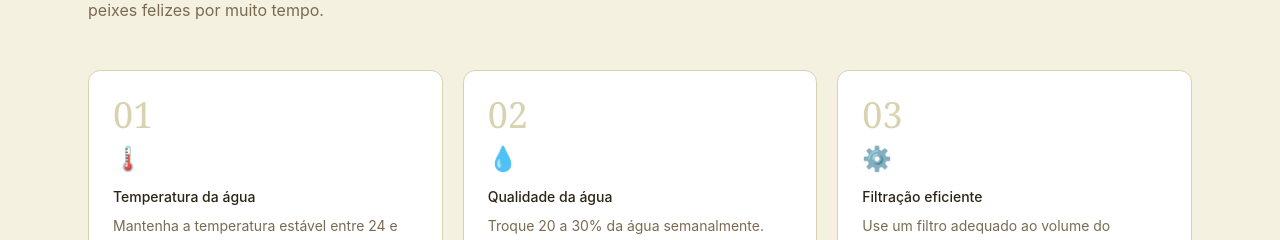
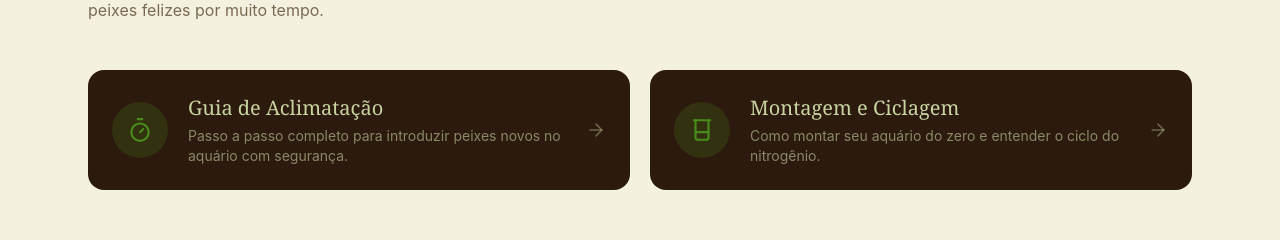
Before and after one commit to PedroMSBarros/Metazoa-store, a React (Vite) app: page /cuidados in a window 1280 px wide. Shown: the part 210-450 px from the top of the page. Built offline with nearby package versions, Linux system fonts and the light colour scheme; no server answers.

Commit message:
adiciona cards de acesso aos guias na pagina cuidados

```diff
--- a/src/pages/Cuidados.jsx
+++ b/src/pages/Cuidados.jsx
@@ -1,4 +1,6 @@
 import { motion } from 'framer-motion'
+import { Link } from 'react-router-dom'
+import { ArrowRight, Timer, Beaker } from 'lucide-react'
 import Header from '../components/Header'
 import Footer from '../components/Footer'
 
@@ -12,6 +14,21 @@ const dicas = [
   { num: '07', icon: '🧪', titulo: 'Teste da água', texto: 'Teste regularmente os parâmetros da água: pH, amônia, nitrito e nitrato. Kits de teste são baratos e essenciais.' },
   { num: '08', icon: '🪸', titulo: 'Decoração', texto: 'Use substrato e decoração adequados para cada espécie. Alguns peixes precisam de esconderijos para se sentir seguros.' },
   { num: '09', icon: '🩺', titulo: 'Saúde dos peixes', texto: 'Observe seus peixes diariamente. Comportamento estranho, manchas ou nadadeiras danificadas podem indicar doenças.' },
+]
+
+const guias = [
+  {
+    icon: Timer,
+    titulo: 'Guia de Aclimatação',
+    texto: 'Passo a passo completo para introduzir peixes novos no aquário com segurança.',
+    link: '/cuidados/aclimatacao'
+  },
+  {
+    icon: Beaker,
+    titulo: 'Montagem e Ciclagem',
+    texto: 'Como montar seu aquário do zero e entender o ciclo do nitrogênio.',
+    link: '/cuidados/montagem'
+  },
 ]
 
 function Cuidados() {
@@ -31,6 +48,21 @@ function Cuidados() {
           <p className="text-[#7A6A52] mt-3 max-w-xl">Tudo que você precisa saber para manter seu aquário saudável e seus peixes felizes por muito tempo.</p>
         </motion.div>
 
+        <motion.div className="grid grid-cols-1 md:grid-cols-2 gap-5 mb-14" initial={{ opacity: 0, y: 20 }} animate={{ opacity: 1, y: 0 }} transition={{ duration: 0.6, delay: 0.1 }}>
+          {guias.map((guia) => (
+            <Link key={guia.titulo} to={guia.link} className="bg-[#2C1A0E] rounded-2xl p-6 flex items-center gap-5 hover:bg-[#3A2510] transition-colors group">
+              <div className="w-14 h-14 rounded-full bg-[#4A8C1C]/20 flex items-center justify-center flex-shrink-0">
+                <guia.icon className="text-[#4A8C1C]" size={26} />
+              </div>
+              <div className="flex-1">
+                <h3 className="font-serif text-xl text-[#C8D4A0] mb-1">{guia.titulo}</h3>
+                <p className="text-sm text-[#C8D4A0]/60">{guia.texto}</p>
+              </div>
+              <ArrowRight className="text-[#C8D4A0]/40 group-hover:text-[#4A8C1C] group-hover:translate-x-1 transition-all flex-shrink-0" size={20} />
+            </Link>
+          ))}
+        </motion.div>
+
         <div className="grid grid-cols-1 md:grid-cols-3 gap-5">
           {dicas.map((dica, i) => (
             <motion.div key={dica.num} className="bg-white border border-[#D9D2B0] rounded-xl p-6 hover:border-[#5B8C7A] hover:-translate-y-1 transition-all duration-300" initial={{ opacity: 0, y: 20 }} animate={{ opacity: 1, y: 0 }} transition={{ duration: 0.5, delay: i * 0.07 }}>
@@ -45,7 +77,7 @@ function Cuidados() {
         <motion.div className="mt-16 bg-[#2C1A0E] rounded-2xl p-8 text-center" initial={{ opacity: 0, y: 20 }} animate={{ opacity: 1, y: 0 }} transition={{ duration: 0.6, delay: 0.5 }}>
           <h2 className="font-serif text-3xl font-light text-[#C8D4A0] mb-3">Ainda tem dúvidas?</h2>
           <p className="text-[#C8D4A0]/60 mb-6">Nossa equipe está pronta para te ajudar pelo WhatsApp!</p>
-          <a href="https://wa.me/5511971526750?text=Olá! Tenho dúvidas sobre cuidados com meu aquário." target="_blank" rel="noreferrer" className="bg-[#25D366] text-white px-8 py-3 rounded-full font-medium inline-flex items-center gap-2 hover:bg-[#1ebe5d] transition-colors">
+          <a href="https://wa.me/5511971526750?text=Ola! Tenho duvidas sobre cuidados com meu aquario." target="_blank" rel="noreferrer" className="bg-[#25D366] text-white px-8 py-3 rounded-full font-medium inline-flex items-center gap-2 hover:bg-[#1ebe5d] transition-colors">
             <svg width="18" height="18" viewBox="0 0 24 24" fill="currentColor"><path d="M17.472 14.382c-.297-.149-1.758-.867-2.03-.967-.273-.099-.471-.148-.67.15-.197.297-.767.966-.94 1.164-.173.199-.347.223-.644.075-.297-.15-1.255-.463-2.39-1.475-.883-.788-1.48-1.761-1.653-2.059-.173-.297-.018-.458.13-.606.134-.133.298-.347.446-.52.149-.174.198-.298.298-.497.099-.198.05-.371-.025-.52-.075-.149-.669-1.612-.916-2.207-.242-.579-.487-.5-.669-.51-.173-.008-.371-.01-.57-.01-.198 0-.52.074-.792.372-.272.297-1.04 1.016-1.04 2.479 0 1.462 1.065 2.875 1.213 3.074.149.198 2.096 3.2 5.077 4.487.709.306 1.262.489 1.694.625.712.227 1.36.195 1.871.118.571-.085 1.758-.719 2.006-1.413.248-.694.248-1.289.173-1.413-.074-.124-.272-.198-.57-.347z"/><path d="M12 0C5.373 0 0 5.373 0 12c0 2.136.564 4.136 1.544 5.868L0 24l6.335-1.521A11.945 11.945 0 0012 24c6.627 0 12-5.373 12-12S18.627 0 12 0zm0 22c-1.886 0-3.66-.491-5.2-1.352l-.371-.22-3.863.927.974-3.765-.242-.387A9.937 9.937 0 012 12C2 6.477 6.477 2 12 2s10 4.477 10 10-4.477 10-10 10z"/></svg>
             Falar com especialista
           </a>
```
